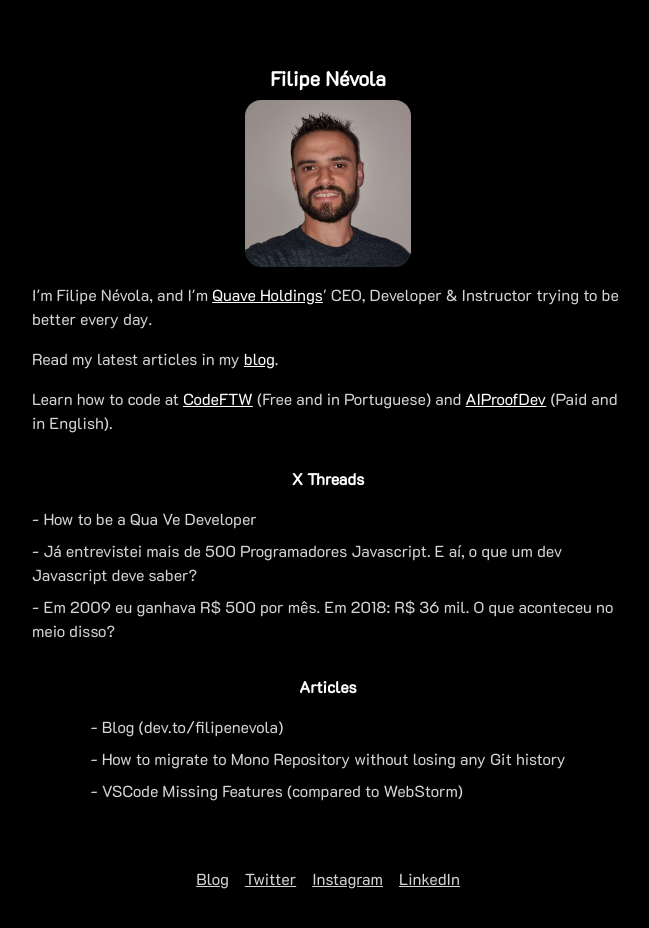
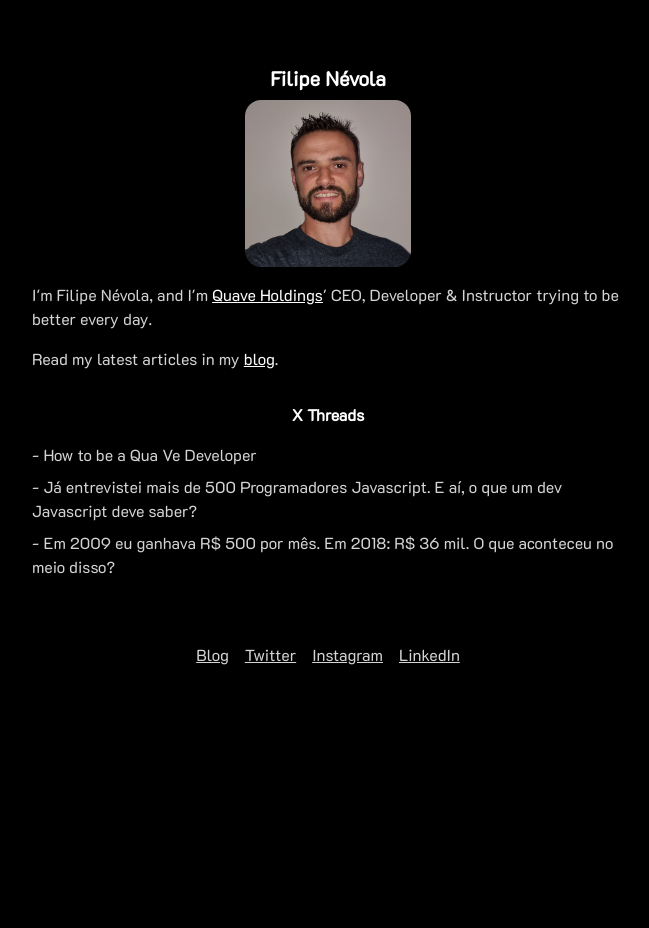
Before and after one commit to filipenevola/filipenevola, a Next.js app: page / in a window 1280 px wide. Shown: the top 928 px of the page, without its empty margins (312-961 px from the left). After the commit the page ends 800 px from the top, so only its background shows below. Built offline with nearby package versions, Linux system fonts and the light colour scheme.

Commit message:
refactor: remove learning links and articles section from homepage

```diff
--- a/app/page.js
+++ b/app/page.js
@@ -32,18 +32,6 @@ export default function Home() {
             </a>
             .
           </p>
-
-          <p className="text-neutral-300">
-            Learn how to code at{' '}
-            <a href="https://codeftw.dev" className="underline text-white hover:text-neutral-400">
-              CodeFTW
-            </a>{' '}
-            (Free and in Portuguese) and{' '}
-            <a href="https://aiproofdev.com" className="underline text-white hover:text-neutral-400">
-              AIProofDev
-            </a>{' '}
-            (Paid and in English).
-          </p>
         </div>
         <div className="font-semibold pt-4 text-white">X Threads</div>
         <ul className="space-y-2 text-neutral-300">
@@ -77,32 +65,6 @@ export default function Home() {
             </a>
           </li>
         </ul>
-        <div className="font-semibold pt-4 text-white">Articles</div>
-        <ul className="space-y-2 text-neutral-300">
-          <li>
-            <a href="https://dev.to/filipenevola" target="_blank" className="hover:text-white transition-colors">
-              - Blog (dev.to/filipenevola)
-            </a>
-          </li>
-          <li>
-            <a
-              href="https://medium.com/@filipenevola/how-to-migrate-to-mono-repository-without-losing-any-git-history-7a4d80aa7de2"
-              target="_blank"
-              className="hover:text-white transition-colors"
-            >
-              - How to migrate to Mono Repository without losing any Git history
-            </a>
-          </li>
-          <li>
-            <a
-              href="https://medium.com/@filipenevola/vscode-missing-features-837a6bd660ca"
-              target="_blank"
-              className="hover:text-white transition-colors"
-            >
-              - VSCode Missing Features (compared to WebStorm)
-            </a>
-          </li>
-        </ul>
       </div>
     </Layout>
   );
```
